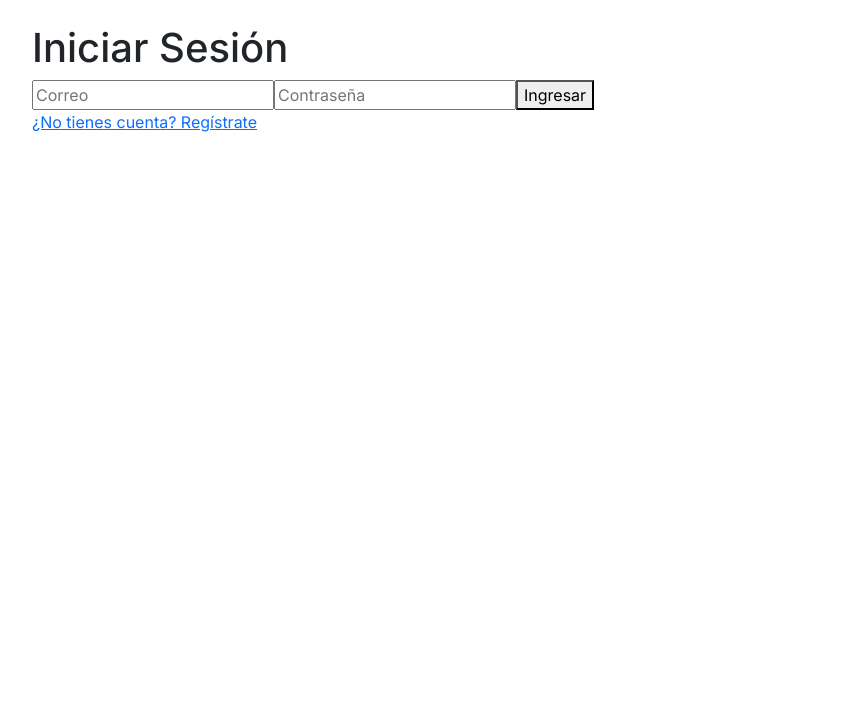
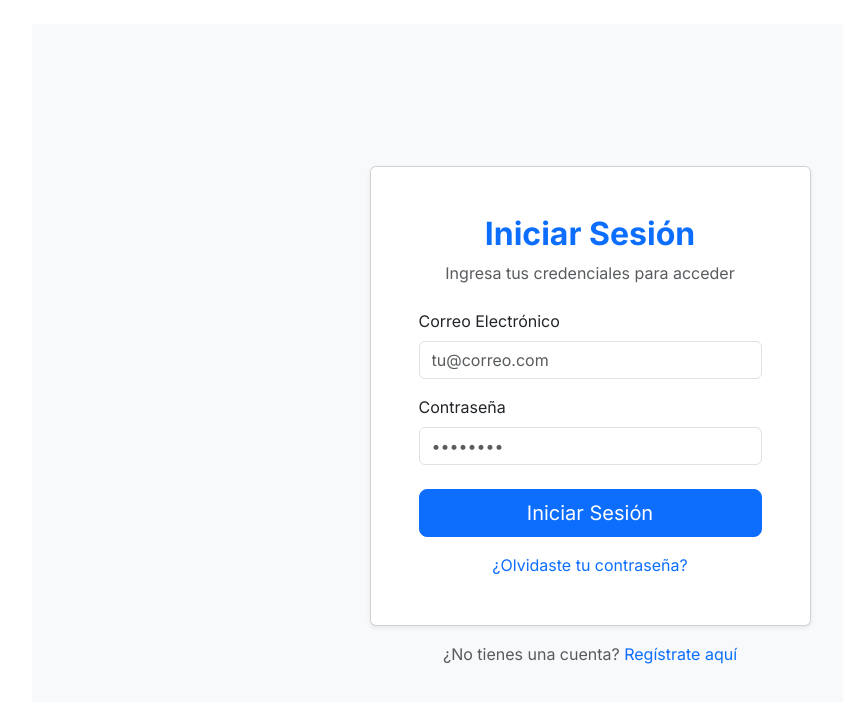
Before and after one commit to linopaul1512/noticias-nextjs-app, a Next.js app: page /login in a window 1280 px wide. Shown: the top 702 px of the page, without its empty margins (50-893 px from the left). Built offline with nearby package versions, Linux system fonts and the light colour scheme.

Commit message:
resstablecer 2 platillas de arianna

```diff
--- a/src/app/login/page.jsx
+++ b/src/app/login/page.jsx
@@ -1,13 +1,13 @@
-"use client";
 import { useState } from 'react';
+import { useRouter } from 'next/router';
+import Head from 'next/head';
 import Link from 'next/link';
-import { useRouter } from 'next/navigation';
 
 export default function Login() {
   const [email, setEmail] = useState('');
   const [password, setPassword] = useState('');
+  const [error, setError] = useState('');
   const [isLoading, setIsLoading] = useState(false);
-  const [error, setError] = useState('');
   const router = useRouter();
 
   const handleSubmit = async (e) => {
@@ -16,7 +16,7 @@ export default function Login() {
     setError('');
 
     try {
-      const response = await fetch('/api/auth/login', {
+      const response = await fetch('/api/login', {
         method: 'POST',
         headers: {
           'Content-Type': 'application/json',
@@ -33,38 +33,106 @@ export default function Login() {
         throw new Error(data.error || 'Error al iniciar sesión');
       }
 
-      router.push('/noticias');
+
+      router.push('/api/noticias');
     } catch (err) {
       setError(err.message);
-    } finally {
       setIsLoading(false);
     }
   };
 
   return (
-    <div>
-      <h1>Iniciar Sesión</h1>
-      {error && <p style={{ color: 'red' }}>{error}</p>}
+    <div className="min-vh-100 d-flex flex-column justify-content-center align-items-center bg-light">
+      <Head>
+        <title>Iniciar Sesión</title>
+        <meta name="description" content="Página de inicio de sesión" />
+      </Head>
+
+      <div className="container">
+        <div className="row justify-content-center">
+          <div className="col-md-8 col-lg-6 col-xl-5">
+            <div className="card shadow-sm">
+              <div className="card-body p-4 p-md-5">
+                <div className="text-center mb-4">
+                  <h2 className="fw-bold text-primary">Iniciar Sesión</h2>
+                  <p className="text-muted">Ingresa tus credenciales para acceder</p>
+                </div>
+
+                {error && (
+                  <div className="alert alert-danger alert-dismissible fade show" role="alert">
+                    {error}
+                    <button type="button" className="btn-close" onClick={() => setError('')}></button>
+                  </div>
+                )}
+
                 <form onSubmit={handleSubmit}>
+                  <div className="mb-3">
+                    <label htmlFor="email" className="form-label">
+                      Correo Electrónico
+                    </label>
                     <input
                       type="email"
+                      className="form-control"
+                      id="email"
                       value={email}
                       onChange={(e) => setEmail(e.target.value)}
-          placeholder="Correo"
                       required
+                      placeholder="tu@correo.com"
                     />
+                  </div>
+
+                  <div className="mb-4">
+                    <label htmlFor="password" className="form-label">
+                      Contraseña
+                    </label>
                     <input
                       type="password"
+                      className="form-control"
+                      id="password"
                       value={password}
                       onChange={(e) => setPassword(e.target.value)}
-          placeholder="Contraseña"
                       required
+                      placeholder="••••••••"
                     />
-        <button type="submit" disabled={isLoading}>
-          {isLoading ? 'Cargando...' : 'Ingresar'}
+                  </div>
+
+                  <div className="d-grid mb-3">
+                    <button
+                      type="submit"
+                      className="btn btn-primary btn-lg"
+                      disabled={isLoading}
+                    >
+                      {isLoading ? (
+                        <>
+                          <span className="spinner-border spinner-border-sm me-2" role="status" aria-hidden="true"></span>
+                          Iniciando sesión...
+                        </>
+                      ) : (
+                        'Iniciar Sesión'
+                      )}
                     </button>
+                  </div>
+
+                  <div className="text-center">
+                    <Link href="/forgot-password" className="text-decoration-none">
+                      ¿Olvidaste tu contraseña?
+                    </Link>
+                  </div>
                 </form>
-      <Link href="/registro">¿No tienes cuenta? Regístrate</Link>
+              </div>
+            </div>
+
+            <div className="text-center mt-3">
+              <p className="text-muted">
+                ¿No tienes una cuenta?{' '}
+                <Link href="/register" className="text-decoration-none">
+                  Regístrate aquí
+                </Link>
+              </p>
+            </div>
+          </div>
+        </div>
+      </div>
     </div>
   );
 }
--- a/src/app/page.js
+++ b/src/app/page.js
@@ -30,6 +30,7 @@ export default function HomePage() {
   const noticiaPrincipal = noticias[0];
   const otrasNoticias = noticias.slice(1);
 
+
   return (
     <div>
       <Navbar />
```
Also changed, not shown: src/app/noticias/page.jsx (deleted, +0 -85 lines). Lines whose indentation alone changed are shown as unchanged.
